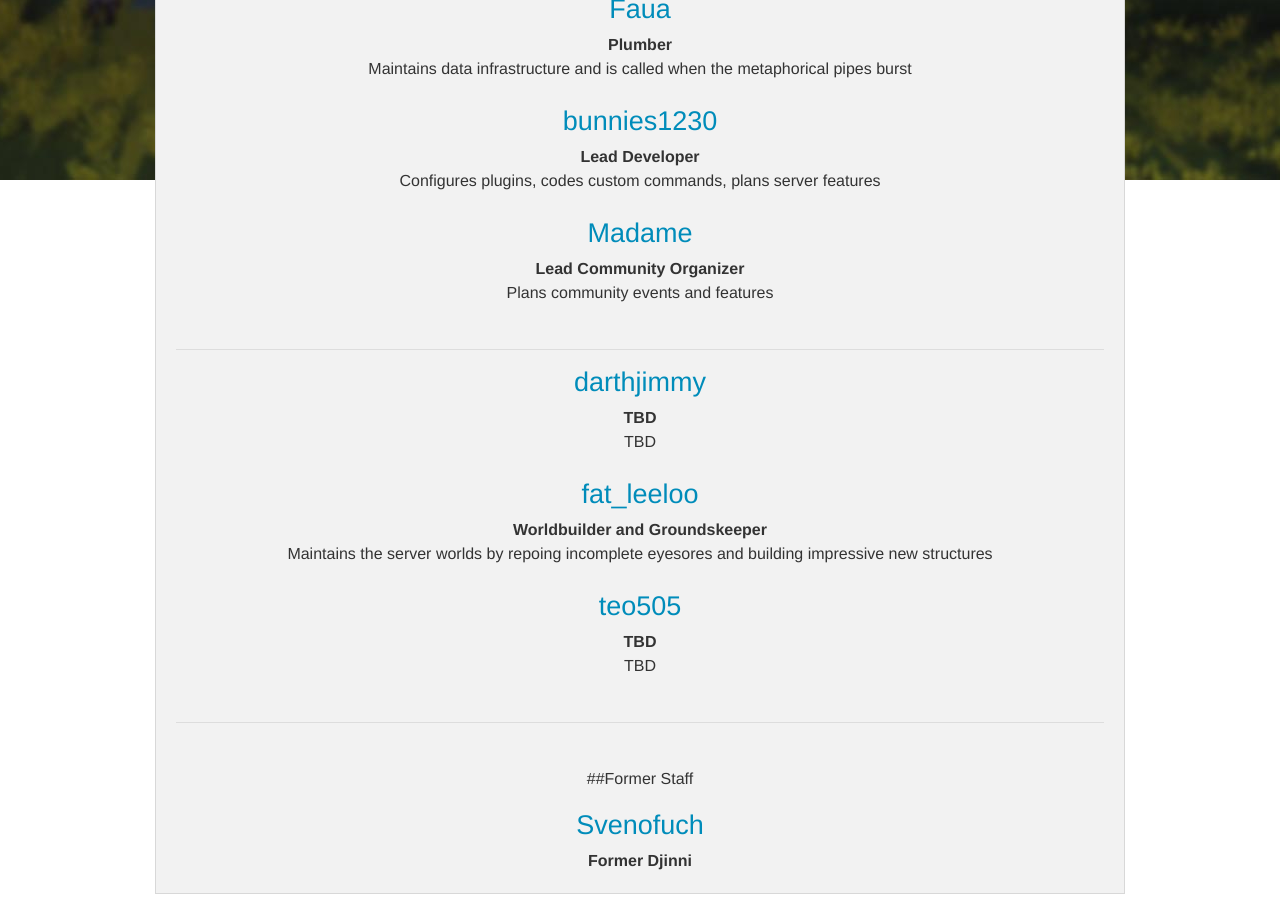
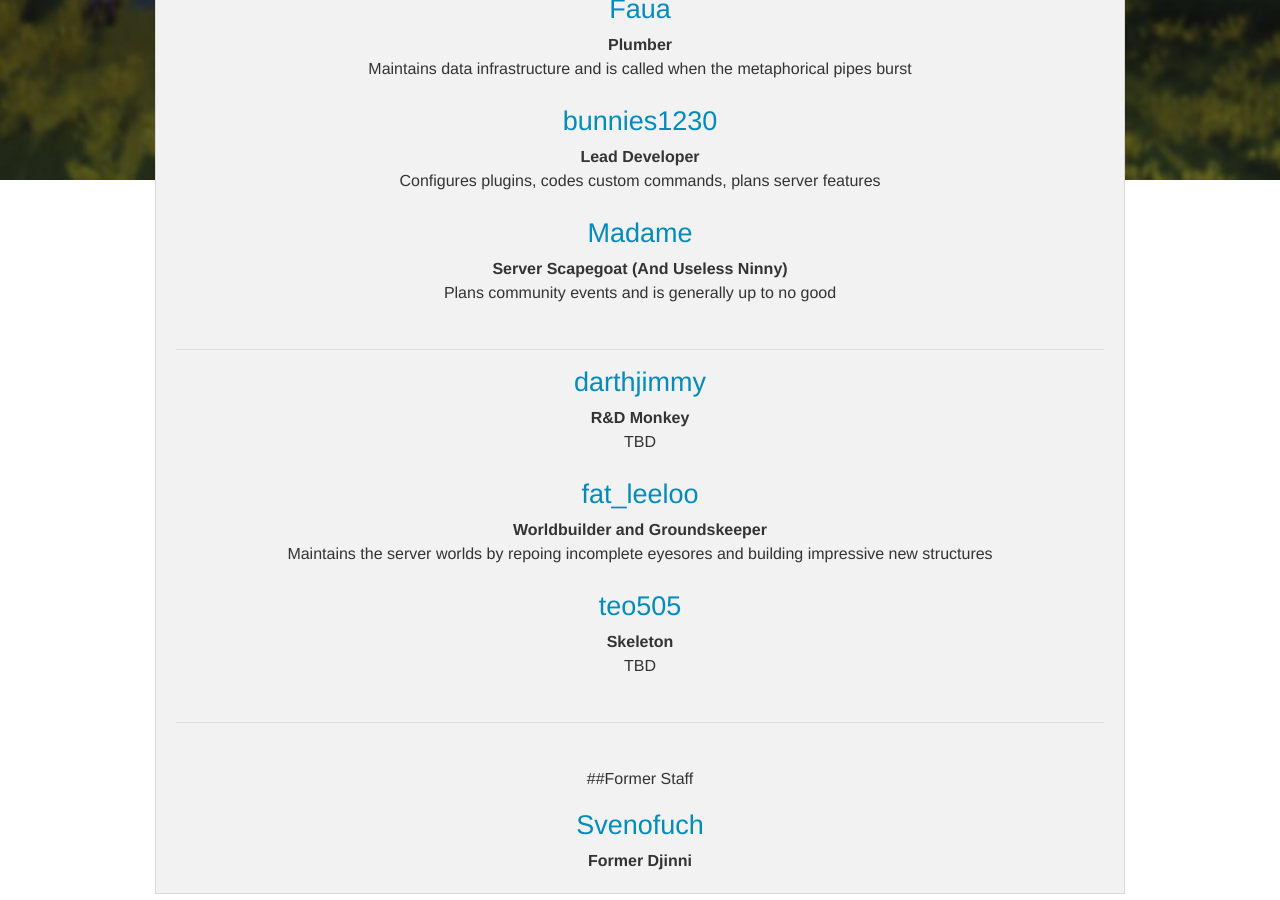
Before and after one commit to damnation-eu/website-beta, a Jekyll site: the page built from staff.md, in a window 1280 px wide and 900 px high, scrolled down 994 px. Built offline with Jekyll 4.4.1, drawn with Linux system fonts in a browser that asks for light colours; nearby versions of some CDN libraries; library files that are not in the unit come from our copies.

Commit message:
Update staff.md

```diff
--- a/staff.md
+++ b/staff.md
@@ -26,12 +26,12 @@ Aside from each staff rank, staff members have positions as well to show their s
 <center>Configures plugins, codes custom commands, plans server features</center>
 <br/>
 <center><h3><a href="{{site.baseurl}}/bio/madame">Madame</a></h3>
-<b>Lead Community Organizer</b>
-<center>Plans community events and features</center>
+<b>Server Scapegoat (And Useless Ninny)</b>
+<center>Plans community events and is generally up to no good</center>
 <br/>
 <hr>
 <center><h3><a href="{{site.baseurl}}/bio/darthjimmy">darthjimmy</a></h3>
-<b>TBD</b>
+<b>R&D Monkey</b>
 <center>TBD</center>
 <br/>
 <center><h3><a href="{{site.baseurl}}/bio/fat_leeloo">fat_leeloo</a></h3>
@@ -39,7 +39,7 @@ Aside from each staff rank, staff members have positions as well to show their s
 <center>Maintains the server worlds by repoing incomplete eyesores and building impressive new structures</center>
 <br/>
 <center><h3><a href="{{site.baseurl}}/bio/teo505">teo505</a></h3>
-<b>TBD</b>
+<b>Skeleton</b>
 <center>TBD</center>
 <br/>
 <hr>
```
